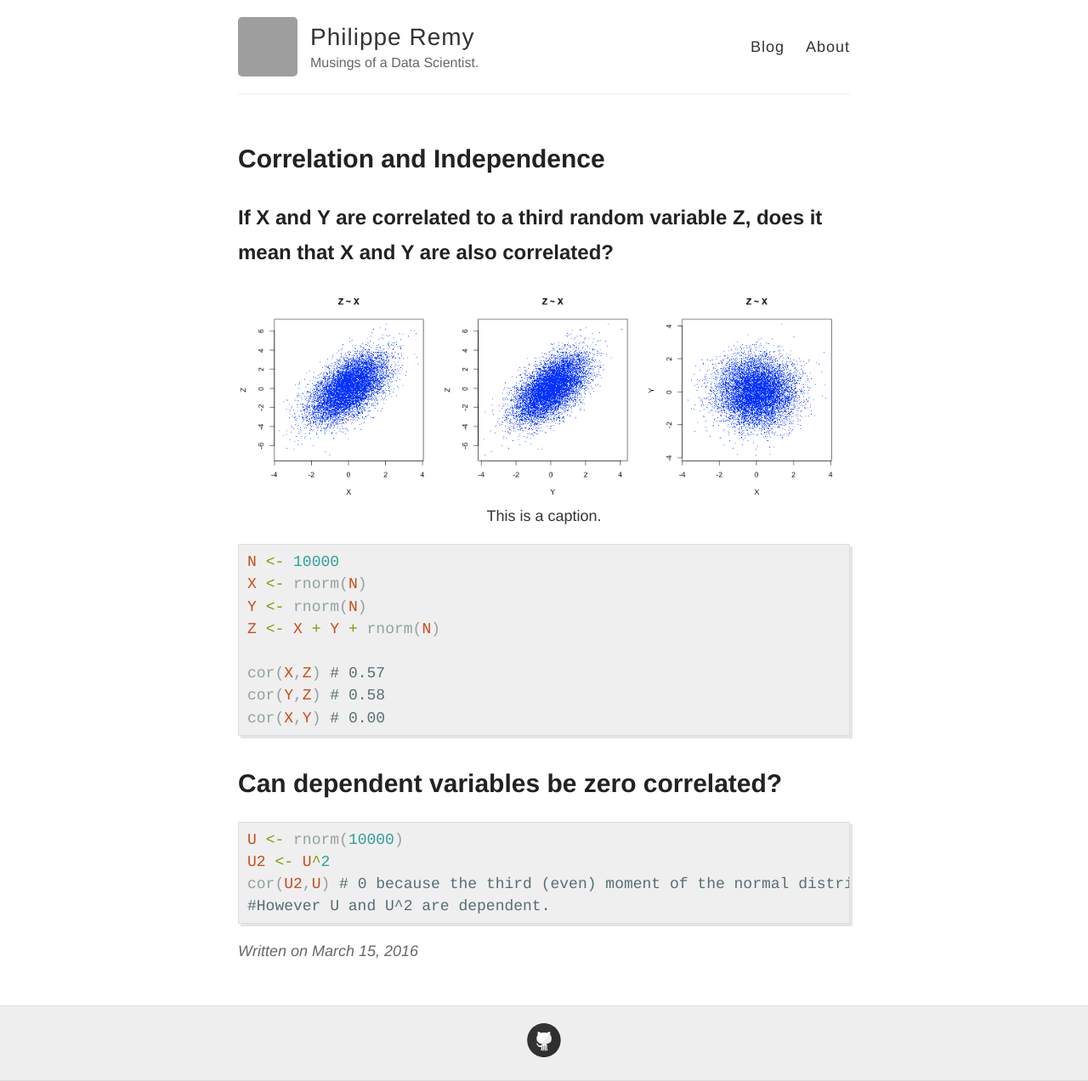
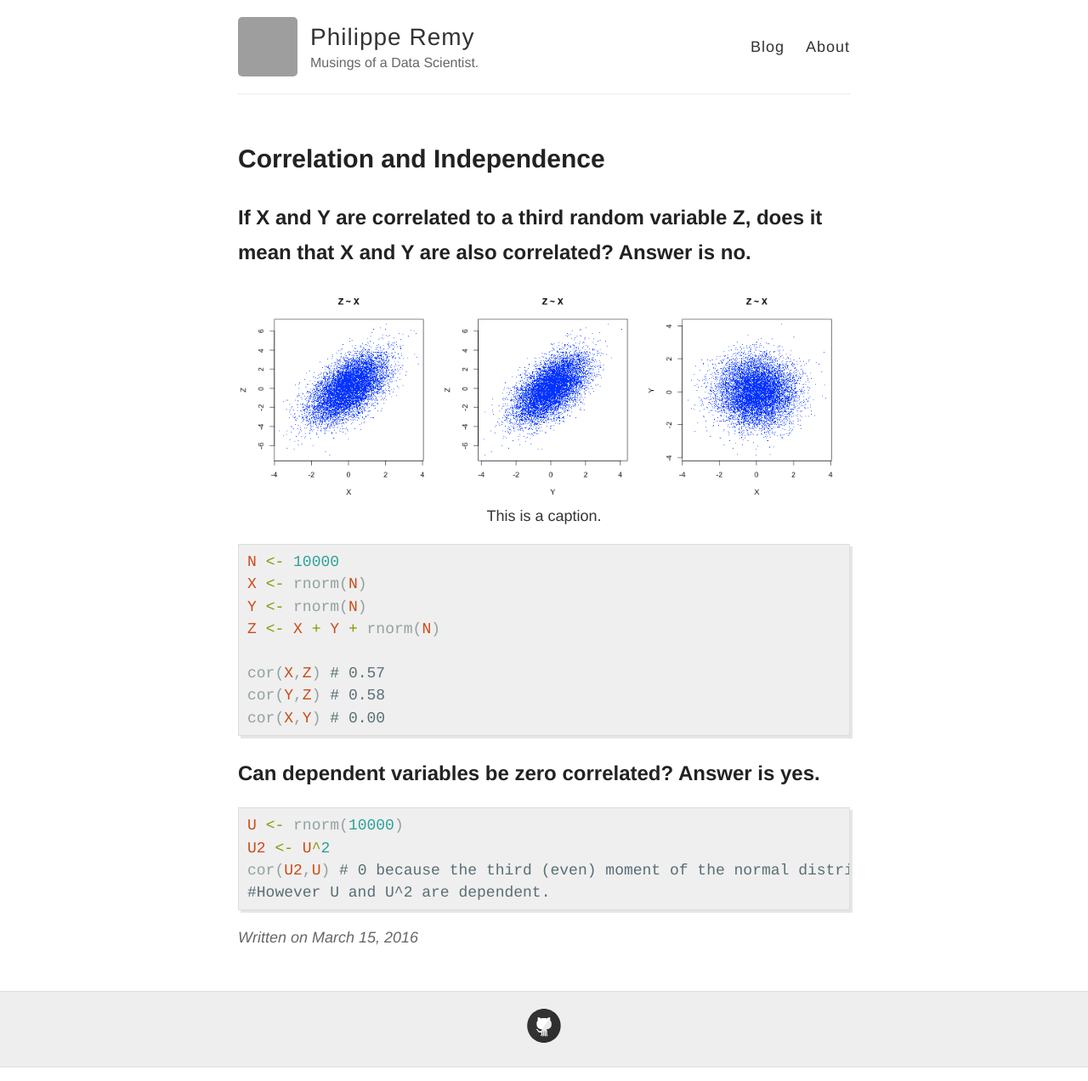
Before and after one commit to philipperemy/philipperemy.github.io, a Jekyll site: the page built from _posts/2016-03-15-correlation_and_independence.md, in a window 1280 px wide. Shown: the whole page at 85% size. Built offline with Jekyll 4.4.1, drawn with Linux system fonts in a browser that asks for light colours; grey boxes are pictures that could not be loaded.

Commit message:
corr and ind

```diff
--- a/_posts/2016-03-15-correlation_and_independence.md
+++ b/_posts/2016-03-15-correlation_and_independence.md
@@ -5,7 +5,7 @@ title: Correlation and Independence
 excerpt: Independence always implies zero correlation but the reverse might not be true. Here is a very simple example to illustrate it in R.
 ---
 
-## If X and Y are correlated to a third random variable Z, does it mean that X and Y are also correlated?
+## If X and Y are correlated to a third random variable Z, does it mean that X and Y are also correlated? Answer is no.
 
 <div class="imgcap">
 <img src="/assets/independence_and_correlation/1.png" style="border:none; display: block; margin: 0 auto;">
@@ -23,7 +23,7 @@ cor(Y,Z) # 0.58
 cor(X,Y) # 0.00
 {% endhighlight %}
 
-# Can dependent variables be zero correlated?
+## Can dependent variables be zero correlated? Answer is yes.
 
 {% highlight ruby %}
 U <- rnorm(10000)
```
